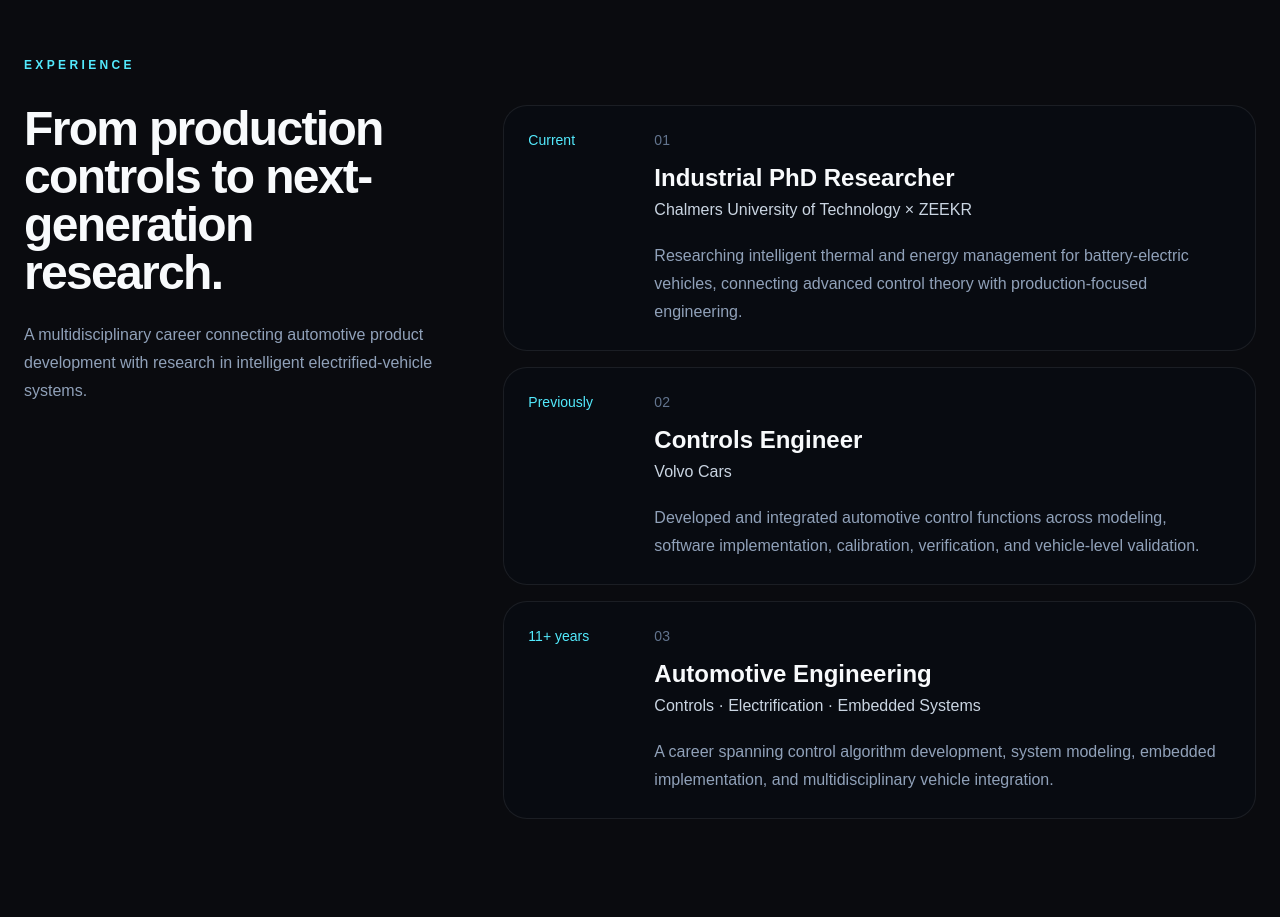
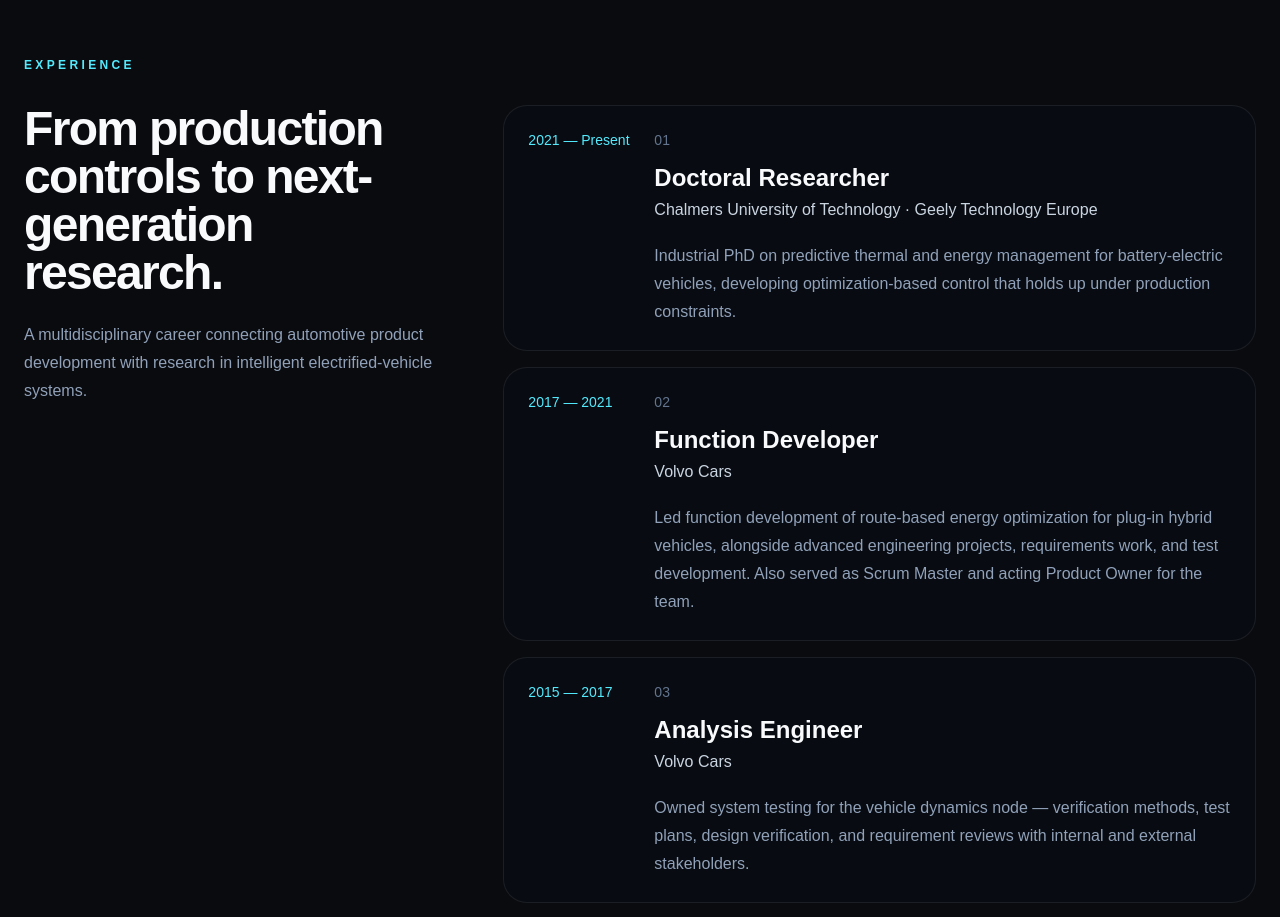
Before and after one commit to PrashantLokur/portfolio, a Next.js app: page / in a window 1280 px wide. Shown: the part 1880-2797 px from the top of the page. Built offline with nearby package versions, Linux system fonts and the light colour scheme.

Commit message:
Update experience with real roles

```diff
--- a/src/components/Portfolio.tsx
+++ b/src/components/Portfolio.tsx
@@ -18,25 +18,32 @@ import {
 
 const experience = [
   {
-    period: "Current",
-    title: "Industrial PhD Researcher",
-    organization: "Chalmers University of Technology × ZEEKR",
+    period: "2021 — Present",
+    title: "Doctoral Researcher",
+    organization: "Chalmers University of Technology · Geely Technology Europe",
     description:
-      "Researching intelligent thermal and energy management for battery-electric vehicles, connecting advanced control theory with production-focused engineering.",
+      "Industrial PhD on predictive thermal and energy management for battery-electric vehicles, developing optimization-based control that holds up under production constraints.",
   },
   {
-    period: "Previously",
-    title: "Controls Engineer",
+    period: "2017 — 2021",
+    title: "Function Developer",
     organization: "Volvo Cars",
     description:
-      "Developed and integrated automotive control functions across modeling, software implementation, calibration, verification, and vehicle-level validation.",
+      "Led function development of route-based energy optimization for plug-in hybrid vehicles, alongside advanced engineering projects, requirements work, and test development. Also served as Scrum Master and acting Product Owner for the team.",
   },
   {
-    period: "11+ years",
-    title: "Automotive Engineering",
-    organization: "Controls · Electrification · Embedded Systems",
+    period: "2015 — 2017",
+    title: "Analysis Engineer",
+    organization: "Volvo Cars",
     description:
-      "A career spanning control algorithm development, system modeling, embedded implementation, and multidisciplinary vehicle integration.",
+      "Owned system testing for the vehicle dynamics node — verification methods, test plans, design verification, and requirement reviews with internal and external stakeholders.",
+  },
+  {
+    period: "2012 — 2015",
+    title: "Early career",
+    organization: "Volvo Car Group · Tata Consultancy Services",
+    description:
+      "Master's thesis on driver modelling for evasive manoeuvre steering assist, using an LQR preview controller and neuromuscular dynamics. Earlier work on battery control module verification and CAD automation.",
   },
 ];
 
@@ -514,7 +521,7 @@ export default function Portfolio() {
                 <Mail size={17} /> Email me
               </a>
               <a
-                href="REPLACE_WITH_YOUR_LINKEDIN_URL"
+                href="https://www.linkedin.com/in/prashantlokur/"
                 target="_blank"
                 rel="noreferrer"
                 className="inline-flex items-center gap-2 rounded-full border border-white/15 px-6 py-3.5 font-semibold"
```
